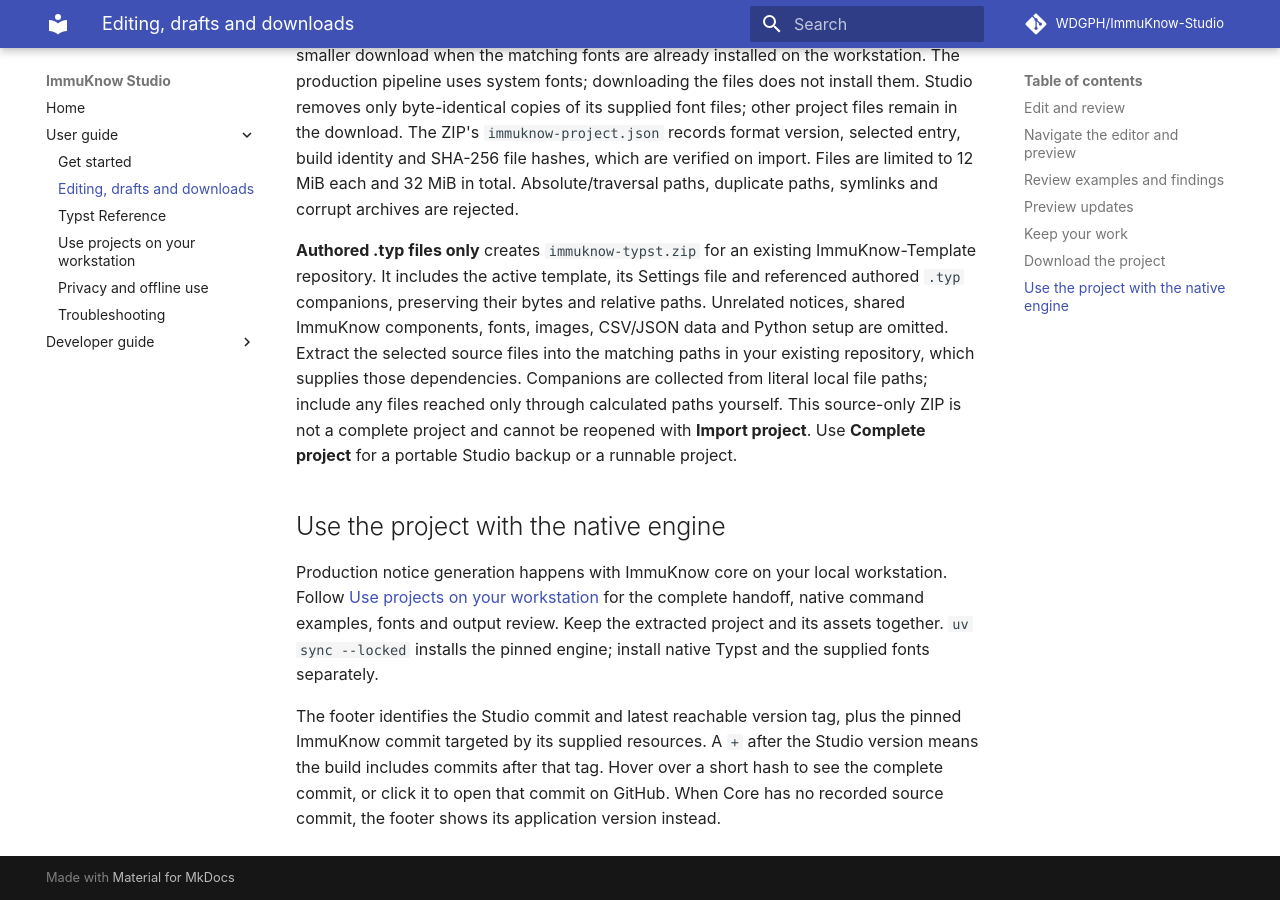
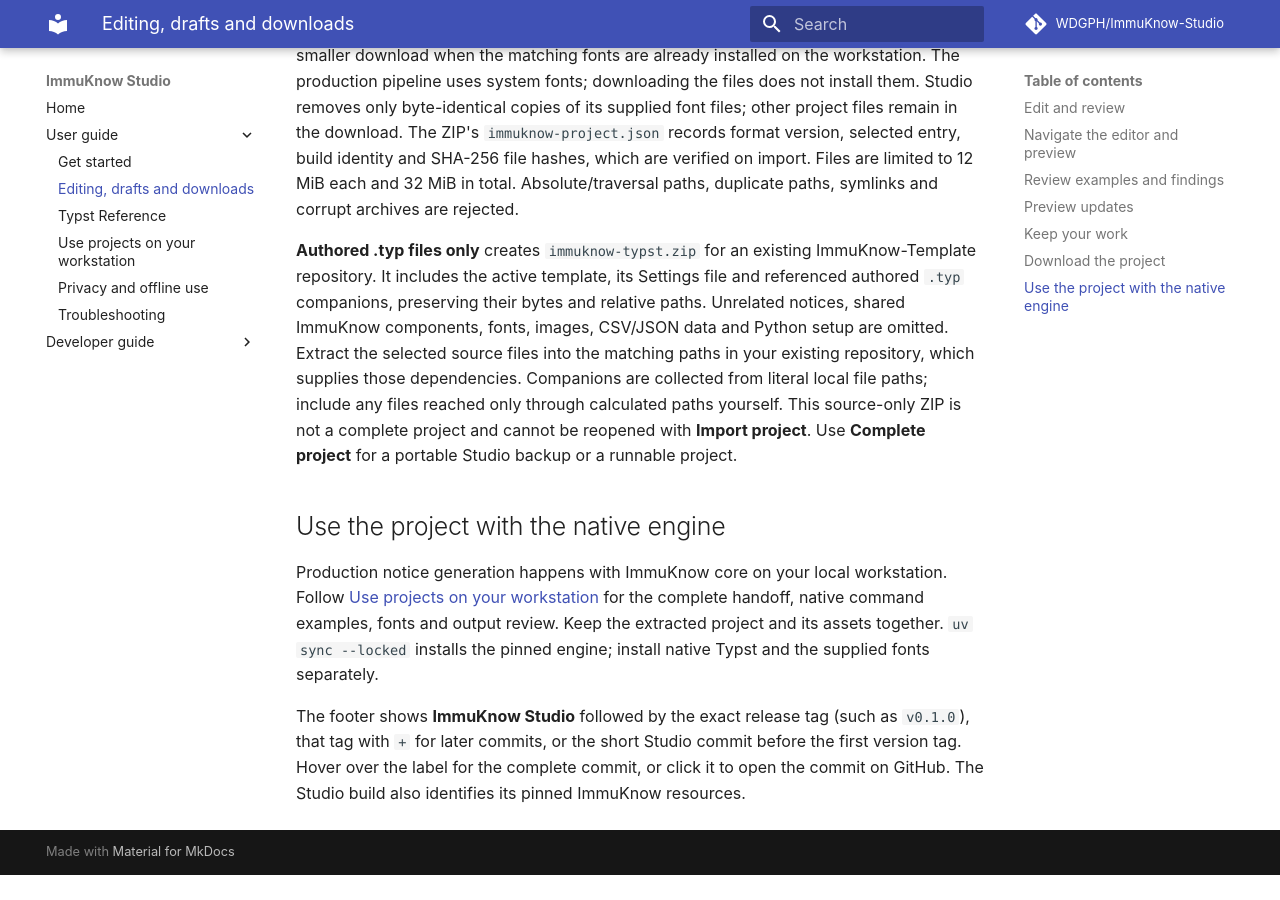
Before and after one commit to WDGPH/ImmuKnow-Studio, an MkDocs documentation site: the page built from docs/studio.md, in a window 1280 px wide and 900 px high, scrolled down 4627 px. Built offline with MkDocs 1.6.1 and Material for MkDocs 9.7.7, drawn with Linux system fonts in a browser that asks for light colours; comment, search, counter and statistics services are not loaded; after the commit the page ends 5502 px from its top, so only the background shows below that.

Commit message:
Show only the Studio release or commit in the footer

```diff
--- a/docs/studio.md
+++ b/docs/studio.md
@@ -218,9 +218,8 @@ for the complete handoff, native command examples, fonts and output review.
 Keep the extracted project and its assets together. `uv sync --locked` installs
 the pinned engine; install native Typst and the supplied fonts separately.
 
-The footer identifies the Studio commit and latest reachable version tag, plus
-the pinned ImmuKnow commit targeted by its supplied resources. A `+` after the
-Studio version means the build includes commits after that tag. Hover over a
-short hash to see the complete commit, or click it to open that commit on GitHub.
-When Core has no recorded source commit,
-the footer shows its application version instead.
+The footer shows **ImmuKnow Studio** followed by the exact release tag (such as
+`v0.1.0`), that tag with `+` for later commits, or the short Studio commit before
+the first version tag. Hover over the label for the complete commit, or click it
+to open the commit on GitHub. The Studio build also identifies its pinned
+ImmuKnow resources.
--- a/index.html
+++ b/index.html
@@ -62,8 +62,7 @@
 </div>
 </main>
 <footer class="build-footer" aria-label="About ImmuKnow Studio">
-<p>Built by <a href="https://wdgpublichealth.ca/" target="_blank" rel="noopener noreferrer">Wellington-Dufferin-Guelph Public Health</a> · <a href="https://github.com/WDGPH/ImmuKnow-Studio/blob/main/LICENSE" target="_blank" rel="noopener noreferrer">MIT License</a></p>
-<p class="footer-versions"><span id="studio-version"><span id="studio-tag"></span><a id="studio-sha" target="_blank" rel="noopener noreferrer"></a></span><span class="engine-version"><span aria-hidden="true">·</span> <span id="core-version">Engine: ImmuKnow <a id="core-sha" target="_blank" rel="noopener noreferrer"></a></span></span></p>
+<a id="studio-version" target="_blank" rel="noopener noreferrer"></a>
 </footer>
 <dialog id="download-dialog" aria-labelledby="download-title">
 <form id="download-form">
```
Also changed, not shown: docs/architecture.md (+4 -4 lines), docs/development.md (+2 -2 lines), docs/troubleshooting.md (+1 -1 lines), src/style.css (+1 -14 lines), 2 other files.
